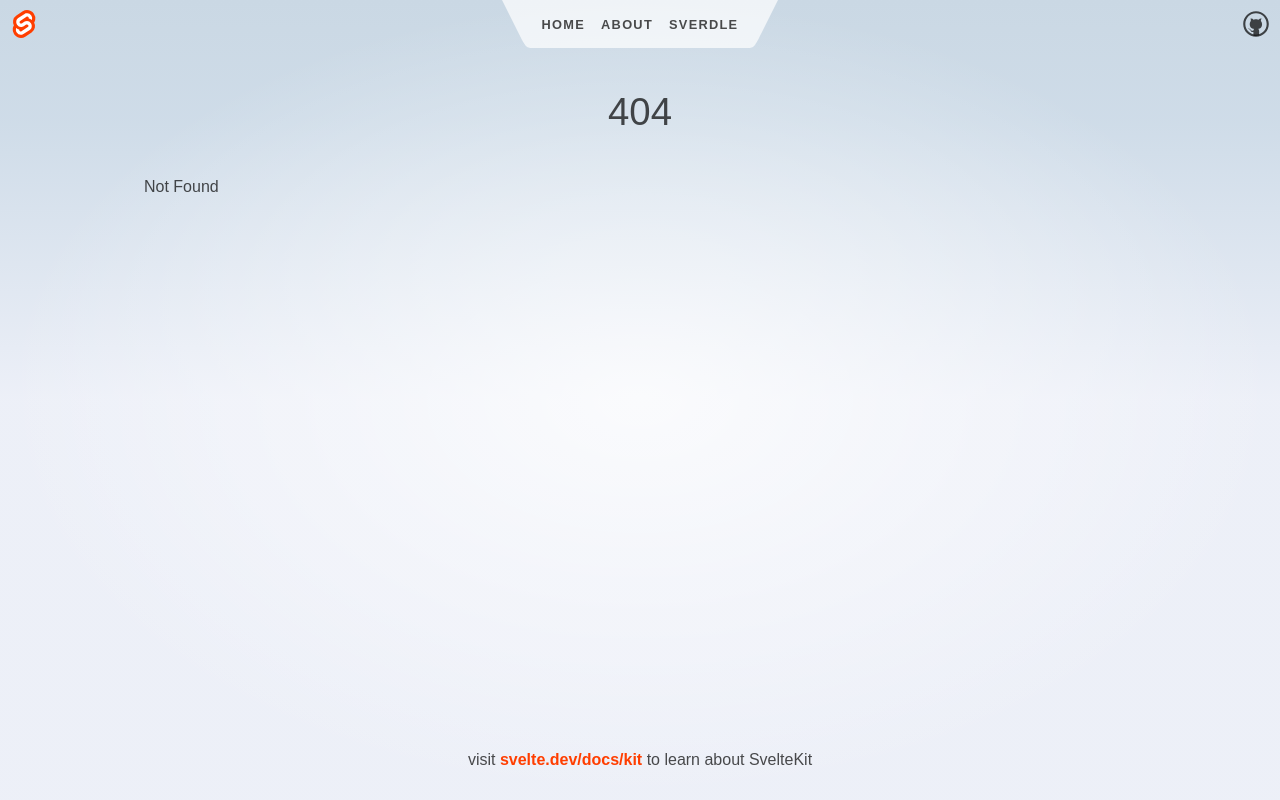
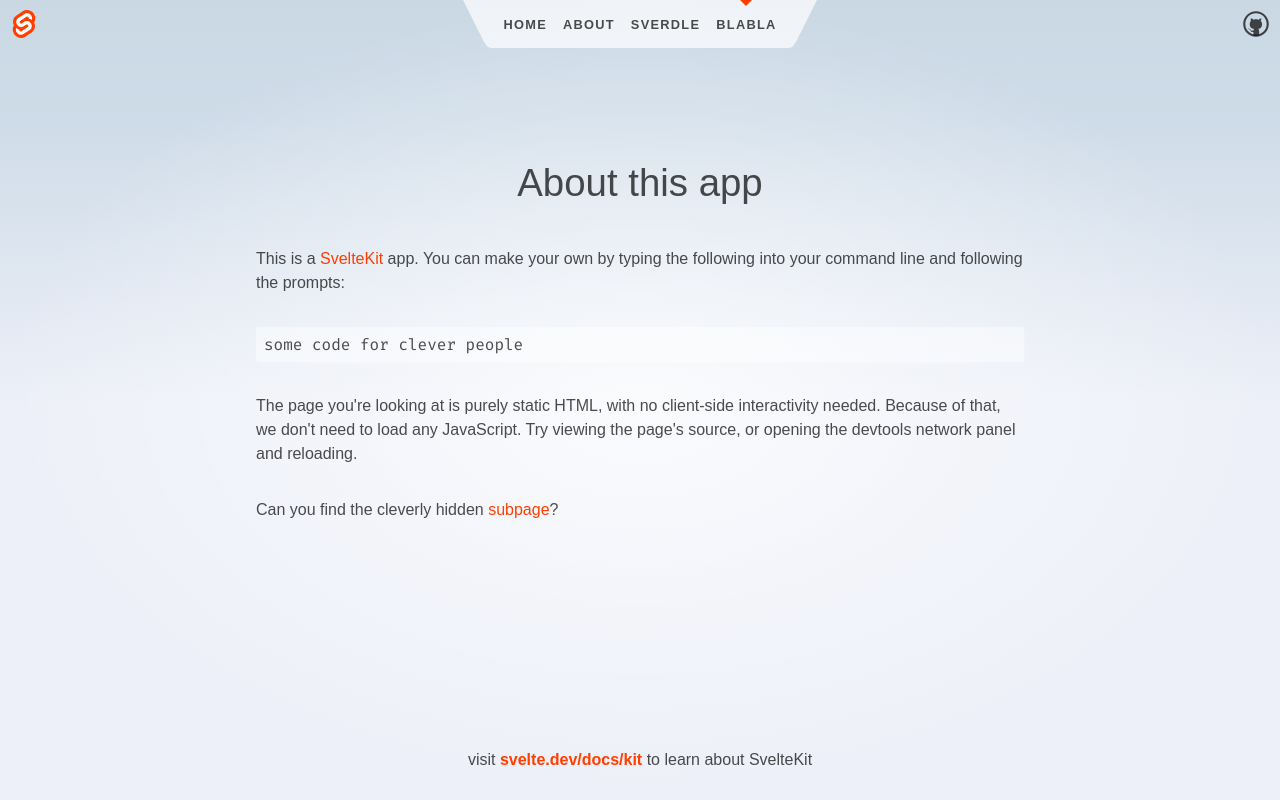
Before and after one commit to bncszb/bncszb.github.io, a SvelteKit app: page /blabla in a window 1280 px wide. Before the commit this address had no page. Built offline with nearby package versions, Linux system fonts and the light colour scheme.

Commit message:
blablba + counter sized paragraph

```diff
--- a/src/routes/Counter.svelte
+++ b/src/routes/Counter.svelte
@@ -37,6 +37,9 @@
 		</svg>
 	</button>
 </div>
+
+
+<p style="font-size:{$displayedCount}px">This is another paragraph.</p>
 
 <style>
 	.counter {
--- a/src/routes/Header.svelte
+++ b/src/routes/Header.svelte
@@ -1,7 +1,7 @@
 <script lang="ts">
 	import { page } from '$app/stores';
+	import github from '$lib/images/github.svg';
 	import logo from '$lib/images/svelte-logo.svg';
-	import github from '$lib/images/github.svg';
 </script>
 
 <header>
@@ -24,6 +24,9 @@
 			</li>
 			<li aria-current={$page.url.pathname.startsWith('/sverdle') ? 'page' : undefined}>
 				<a href="/sverdle">Sverdle</a>
+			</li>
+			<li aria-current={$page.url.pathname.startsWith('/blabla') ? 'page' : undefined}>
+				<a href="/blabla">Blabla</a>
 			</li>
 		</ul>
 		<svg viewBox="0 0 2 3" aria-hidden="true">
--- /dev/null
+++ b/src/routes/blabla/+page.svelte
@@ -0,0 +1,24 @@
+<svelte:head>
+	<title>About</title>
+	<meta name="description" content="About this app" />
+</svelte:head>
+
+<div class="text-column">
+	<h1>About this app</h1>
+
+	<p>
+		This is a <a href="https://svelte.dev/docs/kit">SvelteKit</a> app. You can make your own by typing
+		the following into your command line and following the prompts:
+	</p>
+
+    <pre>some code for clever people</pre>
+	<p>
+		The page you're looking at is purely static HTML, with no client-side interactivity needed.
+		Because of that, we don't need to load any JavaScript. Try viewing the page's source, or opening
+		the devtools network panel and reloading.
+	</p>
+
+	<p>
+		Can you find the cleverly hidden  <a href="/blabla/subpage">subpage</a>?
+	</p>
+</div>
```
Also changed, not shown: src/routes/blabla/subpage/+page.svelte (added, +13 -0 lines), 1 other file (tests, documents, lock files or other folders).
